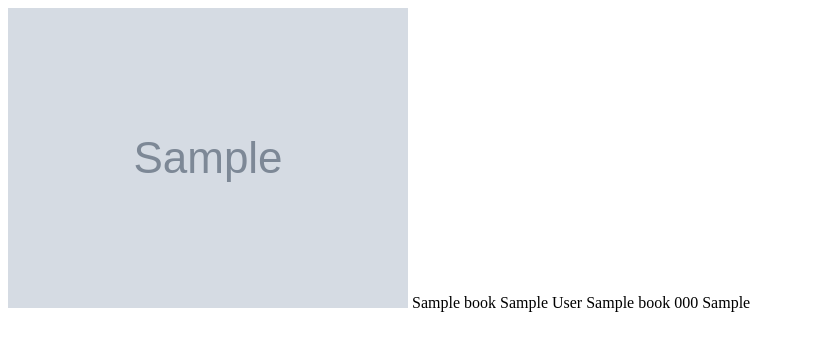
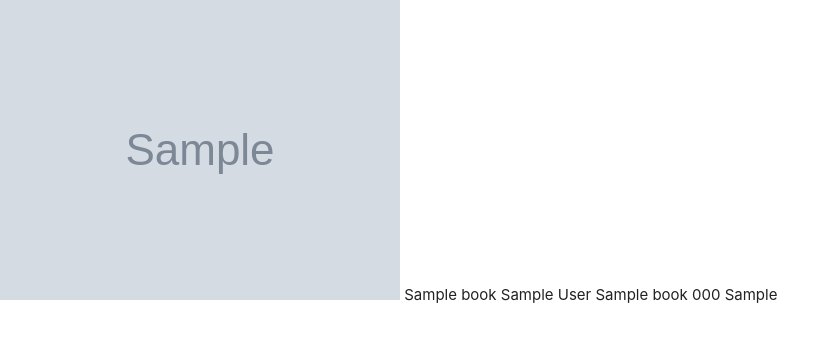
Before and after one commit to vdgvzr/milestone-project-3, a Flask app: page / in a window 1280 px wide. Shown: the top 351 px of the page, without its empty margins (0-840 px from the left). Run offline with Flask 2, Linux system fonts and the light colour scheme; grey boxes marked "Sample" are stand-in pictures; a database or web service that is not in the repository returns one stand-in record (values such as "Sample title"); some libraries are stand-ins or nearby versions.

Commit message:
Added materialize and jquery cdn

```diff
--- a/templates/base.html
+++ b/templates/base.html
@@ -4,11 +4,17 @@
     <meta charset="UTF-8">
     <meta name="viewport" content="width=device-width, initial-scale=1.0">
     <title>Pen Hub</title>
+
+    <link href="https://fonts.googleapis.com/icon?family=Material+Icons" rel="stylesheet">
+    <link rel="stylesheet" href="https://cdnjs.cloudflare.com/ajax/libs/materialize/1.0.0/css/materialize.min.css">
+
 </head>
 <body>
 
     {% block content %}
     {% endblock %}
 
+    <script src="https://cdnjs.cloudflare.com/ajax/libs/jquery/3.5.1/jquery.min.js" integrity="sha512-bLT0Qm9VnAYZDflyKcBaQ2gg0hSYNQrJ8RilYldYQ1FxQYoCLtUjuuRuZo+fjqhx/qtq/1itJ0C2ejDxltZVFg==" crossorigin="anonymous"></script>
+    <script src="https://cdnjs.cloudflare.com/ajax/libs/materialize/1.0.0/js/materialize.min.js"></script>
 </body>
 </html>
```
